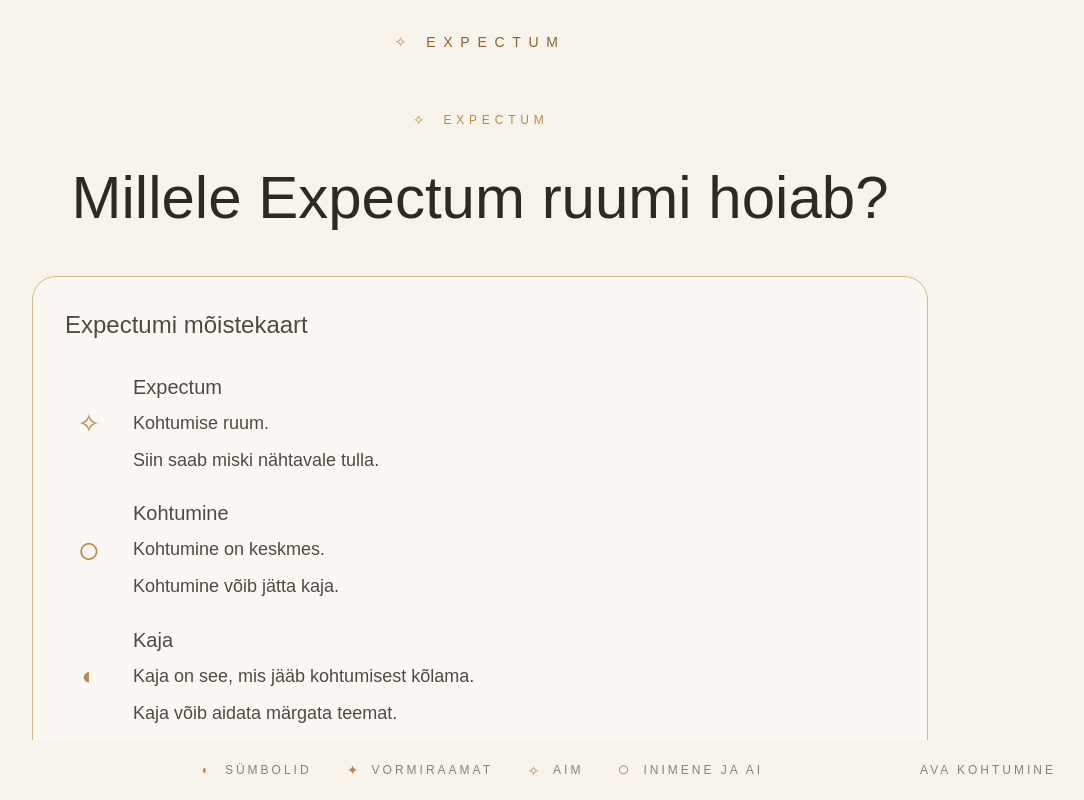
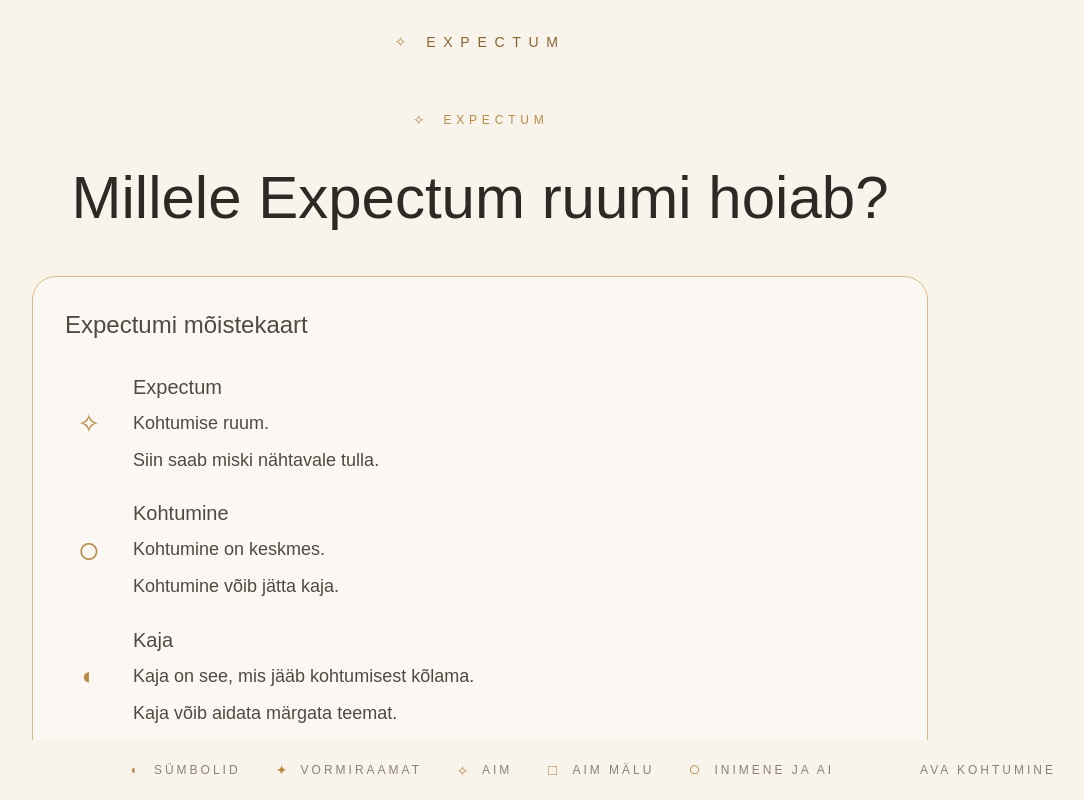
Before and after one commit to laurentconsulting/expectum, a Next.js app: page /expectum in a window 1280 px wide. Shown: the whole page, without its empty margins (160-1244 px from the left). Built offline with nearby package versions, Linux system fonts and the light colour scheme; no server answers.

Commit message:
Link Aim memory charter

```diff
--- a/app/aim/page.tsx
+++ b/app/aim/page.tsx
@@ -77,6 +77,11 @@ export default function Aim() {
     <ExpectumPage
       footerLinks={[
         {
+  href: "/aim-memory",
+  label: "Aim Mälu",
+  symbol: "memory",
+},
+        {
           href: "/expectum",
           label: "Expectum",
           symbol: "aim",
@@ -86,6 +91,7 @@ export default function Aim() {
           label: "Inimene ja AI",
           symbol: "meeting",
         },
+
       ]}
     >
       <section className="mx-auto max-w-4xl text-center">
--- a/app/expectum/page.tsx
+++ b/app/expectum/page.tsx
@@ -223,6 +223,11 @@ export default function Expectum() {
           symbol: "aim",
         },
         {
+          href: "/aim-memory",
+          label: "Aim Mälu",
+          symbol: "memory",
+  },
+        {
           href: "/human-and-ai",
           label: "Inimene ja AI",
           symbol: "meeting",
```
